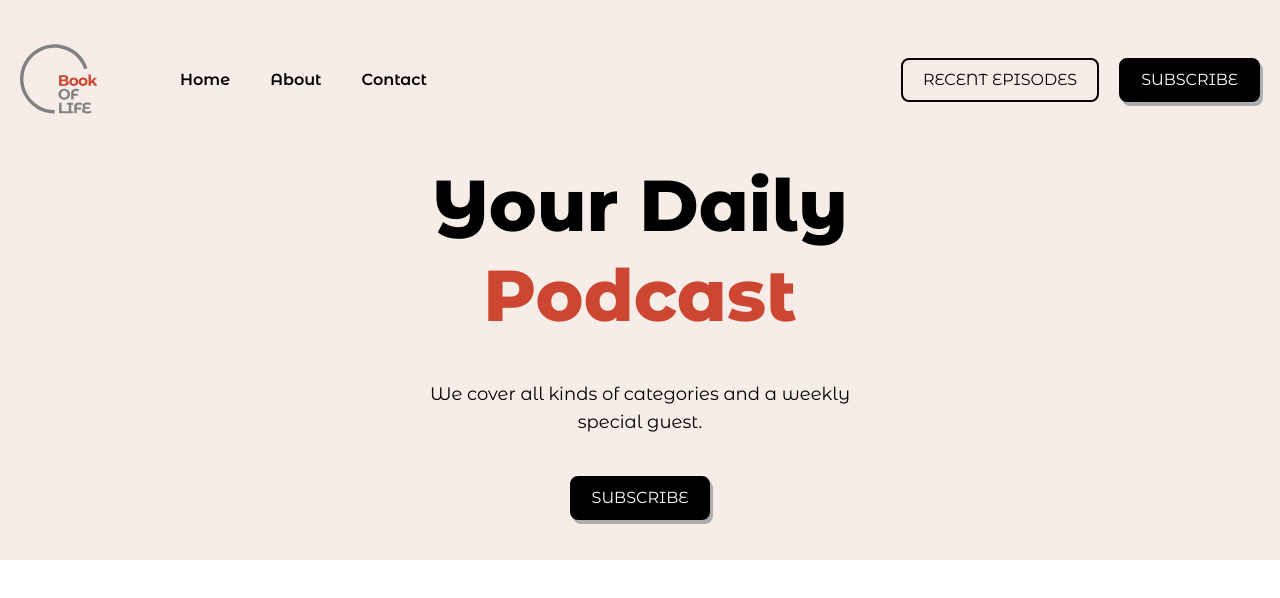
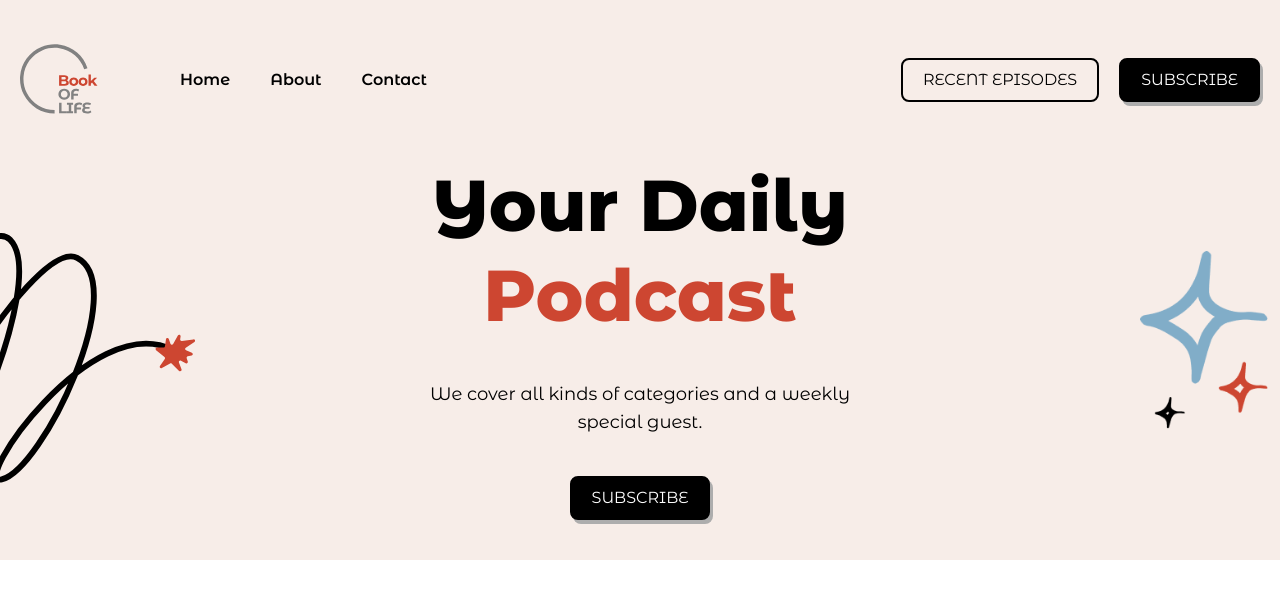
Before and after one commit to YerrouHamza/Book-of-LIFE, a React (Vite) app: page / in a window 1280 px wide. Shown: the top 598 px of the page. Built offline with nearby package versions, Linux system fonts and the light colour scheme.

Commit message:
imporved the hero assets & styled the hero asstes & improved header component by addded the comments

```diff
--- a/src/components/header.tsx
+++ b/src/components/header.tsx
@@ -1,6 +1,12 @@
 import Navbar from './navbar.tsx';
 import Button from './button.tsx';
 
+// import icons
+import HeroStar from '../assets/shapes/hero-stare.png';
+import HeroSwirl from '../assets/shapes/Hero-swirl.svg';
+
+
+// Define the props type for the header component
 type headerProps = {
   title: {
     first: String,
@@ -11,7 +17,7 @@ type headerProps = {
 }
 
 const Header = (props: headerProps) => {
-
+  // Define the navbar props pages
   const navbarProps = [
     {
       title: 'Home',
@@ -29,8 +35,8 @@ const Header = (props: headerProps) => {
 
   return (
     <header className="bg-theme-champagne py-10">
-        {props.isNavbarShow ? <Navbar pages={navbarProps} /> : null}
-        <div className='m-auto max-w-screen-xl mt-10 flex flex-col justify-center items-center'>
+        {props.isNavbarShow && navbarProps.length > 0 ? <Navbar pages={navbarProps} /> : null}
+        <div className='m-auto max-w-screen-xl mt-10 flex flex-col justify-center items-center relative'>
 
           {props.title?.first ?
             <h1 className='text-center text-7xl font-bold leading-tight'>
@@ -42,6 +48,9 @@ const Header = (props: headerProps) => {
           {props.description ? <p className='text-center text-lg mt-10 mx-auto w-1/3'>{props.description}</p> : null}
 
           <Button text='SUBSCRIBE' variant='dark' customClass='mx-auto mt-10' />
+
+          <img className='hero-svg absolute right-3 w-32' src={HeroStar} alt='hero star shape' />
+          <img className='hero-svg absolute -left-10 w-60' src={HeroSwirl} alt='hero swirl shape' />
         </div>
     </header>
   );
--- a/src/index.css
+++ b/src/index.css
@@ -17,3 +17,10 @@
 .button-shadow:hover {
     box-shadow: 0px 0px 0px 0px #adadad;
 }
+
+
+/* hero svg */
+.hero-svg {
+    top: 50%;
+    transform: translateY(-50%);
+}
```
Also changed, not shown: src/assets/shapes/hero-stare.png (added), src/assets/shapes/hero-stare.svg (deleted).
